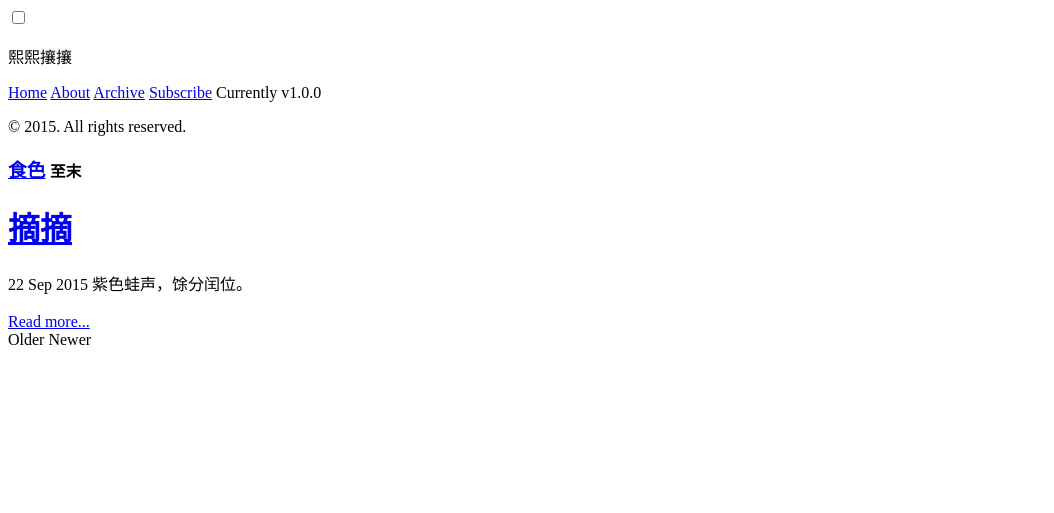
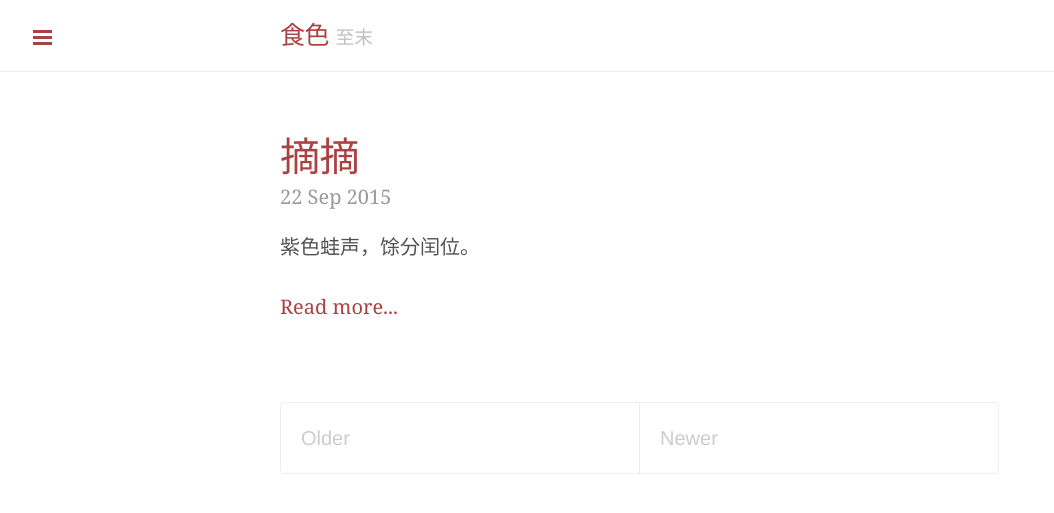
Before and after one commit to outsinre/zh-blog, a Jekyll site: the page built from index.html, in a window 1280 px wide. Shown: the top 513 px of the page, without its empty margins (0-1054 px from the left). Built offline with Jekyll 4.4.1, drawn with Linux system fonts in a browser that asks for light colours; Markdown is read by kramdown in place of the engine named in the settings; the list of posts is cut into pages by our own code; part of the change alters nothing that is shown.

Commit message:
config.yml

```diff
--- a/_config.yml
+++ b/_config.yml
@@ -10,11 +10,11 @@ relative_permalinks: true
 
 # Setup
 title:               食色
-tagline:             '至末'
-description:         '熙熙攘攘'
+tagline:             至末
+description:         熙熙攘攘
 
 # if user pages, then use "/"; if project page, use "/project-name". Note the slash issue. If you include trailing slash, then should omit duplicated slash when accessing files.
-baseurl:             /zh-blog
+baseurl:             /
 paginate:            5
 
 # About/contact
```
